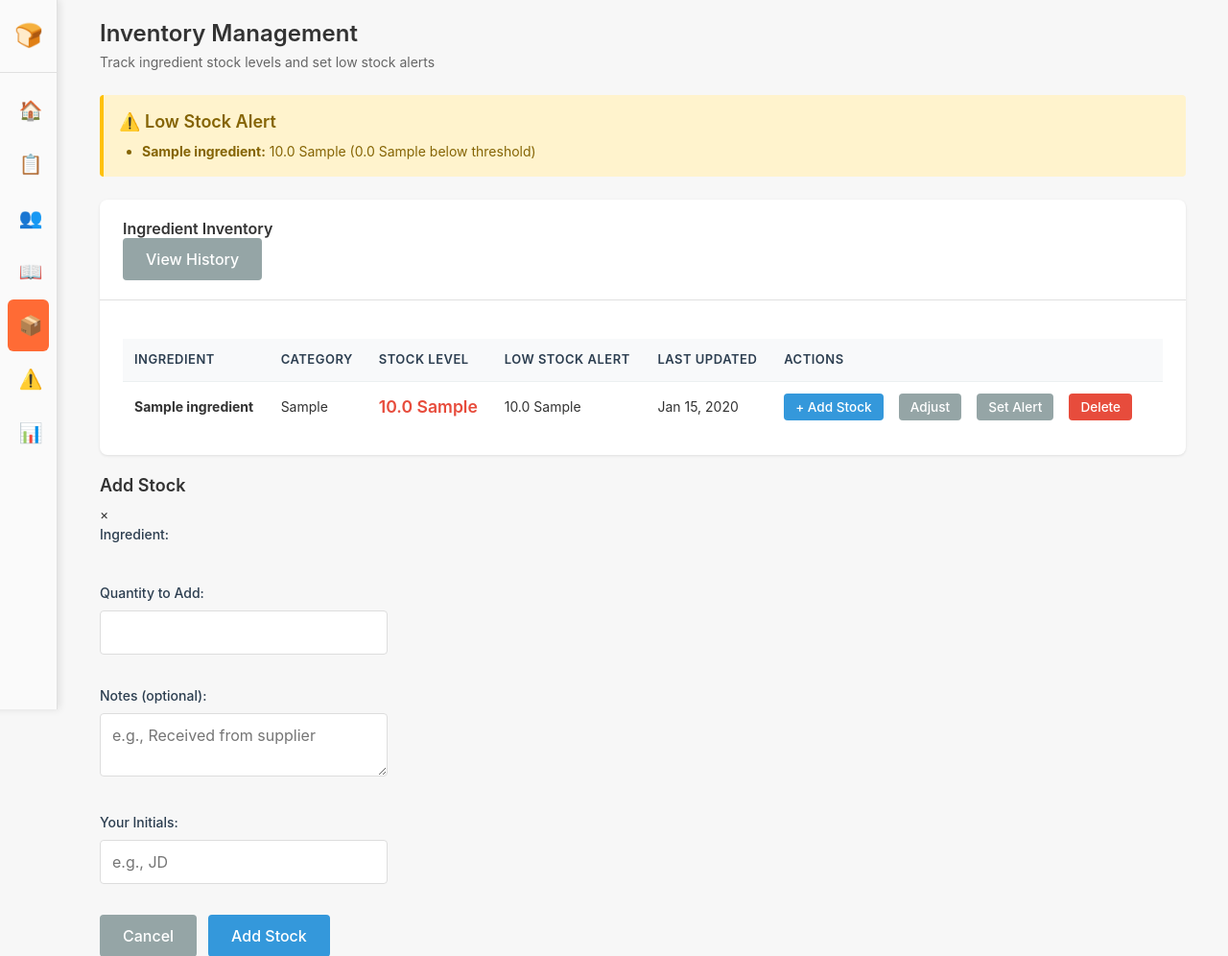
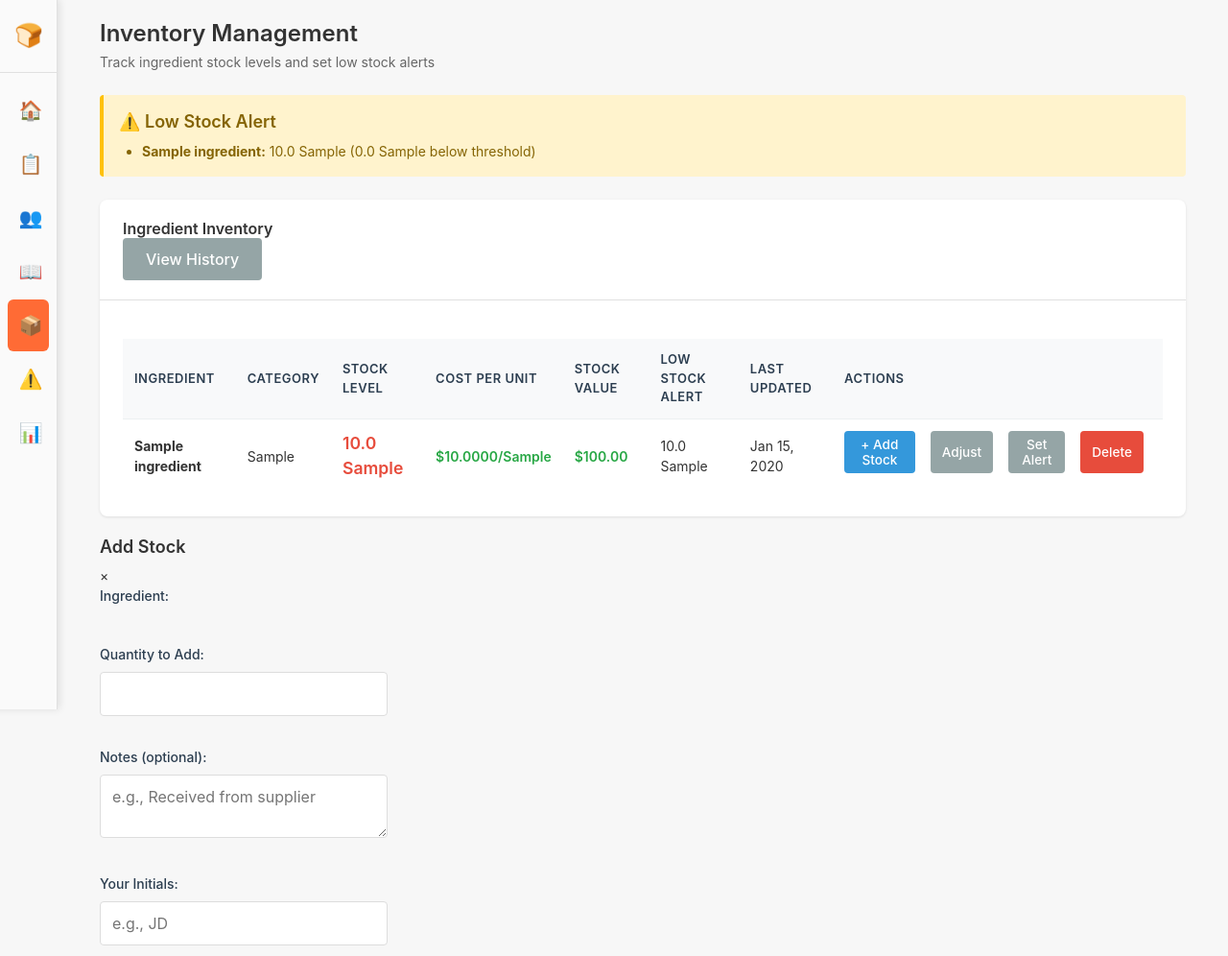
Before and after one commit to scottolmer/bakery, a Flask app: page /inventory in a window 1280 px wide. Shown: the part 61-1057 px from the top of the page at 96% size. Run offline with Flask 3, Linux system fonts and the light colour scheme; tables that the repository leaves empty hold one stand-in row (values such as "Sample post").

Commit message:
Add ingredient editing and cost display on inventory page
Enable editing ingredient costs and show cost information throughout the app.

Ingredient Editing (Recipes Page):
- Add "Edit" button to each ingredient card
- Click Edit -> opens modal with current values
- Update name, category, or cost per unit
- Backend PUT endpoint: /api/ingredients/<id>
- Recalculates all recipe costs automatically after update

Inventory Page Enhancements:
- New column: "Cost Per Unit" ($/g or per unit)
- New column: "Stock Value" (quantity × cost)
- Shows total value of inventory on hand
- Green text for cost fields
- Helps track inventory investment

Example Inventory Display:
- Stock Level: 5000.0 grams
- Cost Per Unit: $0.0008/g
- Stock Value: $4.00

Workflow:
1. Go to Recipes page
2. Click Edit on any ingredient
3. Update Cost Per Gram field
4. Save -> All recipes using this ingredient recalculate automatically
5. Check Inventory page -> See cost per unit and stock value

Perfect for tracking cost changes when suppliers adjust prices!

Co-Authored-By: Claude Sonnet 4.5 <noreply@anthropic.com>

```diff
--- a/app.py
+++ b/app.py
@@ -640,6 +640,25 @@ def create_ingredient():
     })
 
 
+@app.route('/api/ingredients/<int:ingredient_id>', methods=['PUT'])
+def update_ingredient(ingredient_id):
+    """Update an ingredient"""
+    ingredient = Ingredient.query.get_or_404(ingredient_id)
+    data = request.json
+
+    # Update fields
+    ingredient.name = data.get('name', ingredient.name)
+    ingredient.category = data.get('category', ingredient.category)
+    ingredient.cost_per_unit = data.get('cost_per_unit')
+
+    db.session.commit()
+
+    return jsonify({
+        'success': True,
+        'ingredient_id': ingredient.id
+    })
+
+
 @app.route('/api/ingredients/<int:ingredient_id>', methods=['DELETE'])
 def delete_ingredient(ingredient_id):
     """Delete an ingredient"""
--- a/static/js/inventory.js
+++ b/static/js/inventory.js
@@ -48,6 +48,8 @@ function displayInventory() {
                 <th>Ingredient</th>
                 <th>Category</th>
                 <th>Stock Level</th>
+                <th>Cost Per Unit</th>
+                <th>Stock Value</th>
                 <th>Low Stock Alert</th>
                 <th>Last Updated</th>
                 <th>Actions</th>
@@ -62,6 +64,16 @@ function displayInventory() {
             ? new Date(item.last_updated).toLocaleDateString('en-US', { month: 'short', day: 'numeric', year: 'numeric' })
             : 'Never';
 
+        // Cost display
+        const costDisplay = item.cost_per_unit
+            ? `$${item.cost_per_unit.toFixed(4)}/${item.unit === 'grams' ? 'g' : item.unit}`
+            : '<span style="color: #999;">-</span>';
+
+        // Stock value calculation
+        const stockValue = item.cost_per_unit && item.quantity_in_stock
+            ? `$${(item.cost_per_unit * item.quantity_in_stock).toFixed(2)}`
+            : '<span style="color: #999;">-</span>';
+
         html += `
             <tr>
                 <td><strong>${item.name}</strong></td>
@@ -71,6 +83,8 @@ function displayInventory() {
                         ${item.quantity_in_stock.toFixed(1)} ${item.unit}
                     </span>
                 </td>
+                <td style="color: #28a745; font-weight: 600;">${costDisplay}</td>
+                <td style="color: #28a745; font-weight: 600;">${stockValue}</td>
                 <td>
                     ${item.low_stock_threshold
                         ? `${item.low_stock_threshold.toFixed(1)} ${item.unit}`
--- a/templates/recipes.html
+++ b/templates/recipes.html
@@ -134,11 +134,12 @@
 <div id="ingredient-modal" class="modal">
     <div class="modal-content">
         <div class="modal-header">
-            <h3>Add Ingredient</h3>
+            <h3 id="ingredient-modal-title">Add Ingredient</h3>
             <span class="close" onclick="closeIngredientModal()">&times;</span>
         </div>
         <div class="modal-body">
             <form id="ingredient-form">
+                <input type="hidden" id="ingredient-id">
                 <div class="form-group">
                     <label for="ingredient-name">Ingredient Name:</label>
                     <input type="text" id="ingredient-name" class="form-control" required>
```
Also changed, not shown: static/js/recipes.js (+25 -5 lines).
